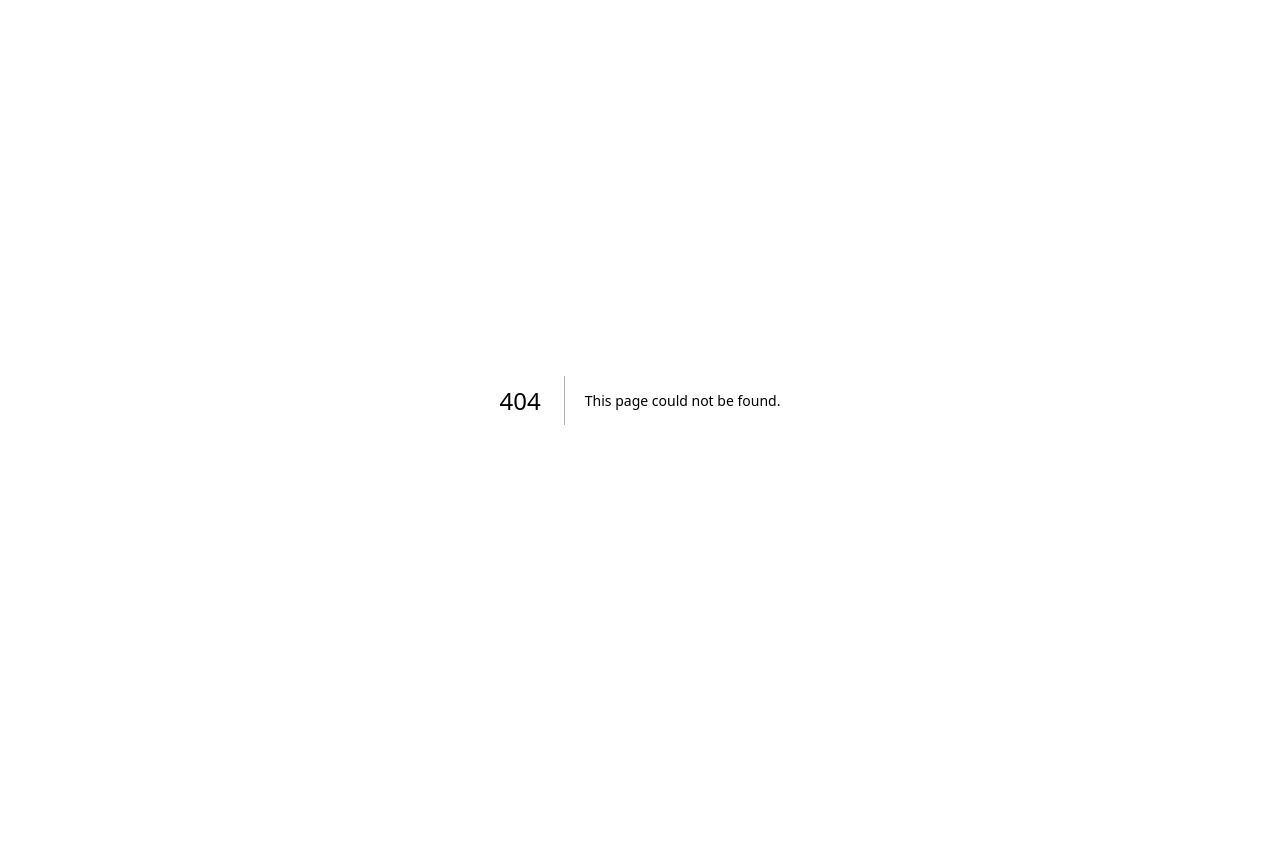
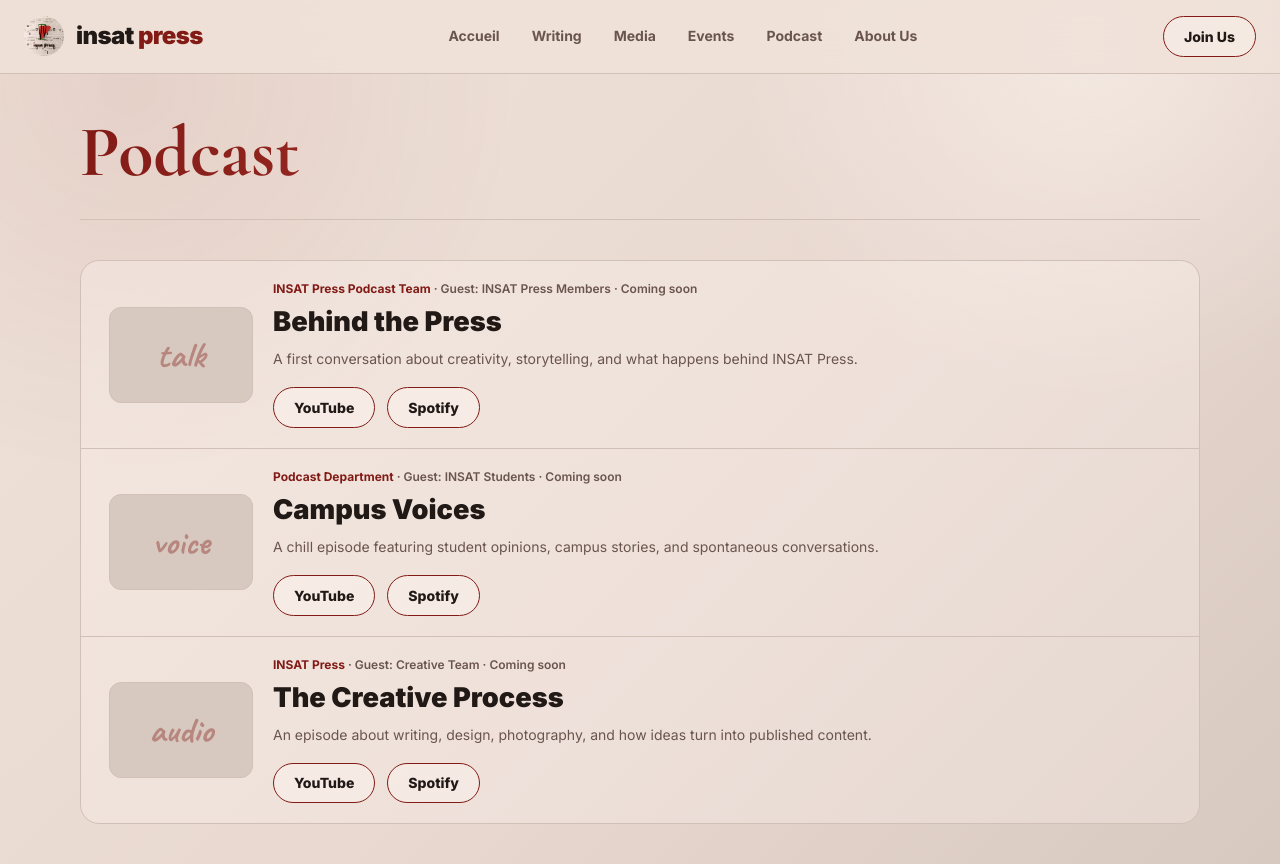
Before and after one commit to Mayssam-Hergli/insat-press, a Next.js app: page /podcast in a window 1280 px wide. Before the commit this address had no page. Before the commit the page ends 800 px from the top, so only its background shows below. Built offline with nearby package versions, Linux system fonts and the light colour scheme.

Commit message:
Build podcast page

```diff
--- /dev/null
+++ b/src/app/events/page.tsx
@@ -0,0 +1,54 @@
+import Navbar from "@/components/shared/Navbar";
+import { events } from "@/data/events";
+
+export default function EventsPage() {
+  return (
+    <main className="min-h-screen page-bg">
+      <Navbar />
+
+      <section className="px-6 py-10 md:px-12 lg:px-20">
+        <div className="mx-auto max-w-6xl">
+          <div className="mb-10">
+             <h1 className="font-serif-display bg-[linear-gradient(90deg,#821b16_0%,#9e2d27_35%,#b9433a_65%,#d2766c_100%)] bg-clip-text pb-3 text-5xl font-bold leading-[1.08] text-transparent md:text-6xl lg:text-7xl">
+  Events
+</h1>
+            <div className="mt-4 h-[1px] w-full bg-[var(--line)]" />
+          </div>
+
+          <div className="grid gap-5 md:grid-cols-2 lg:grid-cols-3">
+            {events.map((event) => (
+              <article
+                key={event.slug}
+                className="group overflow-hidden rounded-[1.2rem] border border-[var(--line)] bg-[rgba(255,248,243,0.28)] transition hover:-translate-y-1 hover:shadow-xl hover:shadow-[rgba(33,25,22,0.08)]"
+              >
+                <div className="flex h-40 items-center justify-center border-b border-[var(--line)] bg-[var(--sand)]">
+                  <span className="font-hand text-5xl font-bold text-[rgba(130,27,22,0.36)]">
+                    {event.coverLabel}
+                  </span>
+                </div>
+
+                <div className="p-5">
+                  <p className="text-xs font-black uppercase tracking-[0.18em] text-[var(--press-red)]">
+                    {event.type}
+                  </p>
+
+                  <h2 className="mt-3 text-2xl font-black leading-tight text-[var(--ink)] transition-colors group-hover:text-[var(--press-red)]">
+                    {event.title}
+                  </h2>
+
+                  <p className="mt-2 text-sm font-semibold text-[var(--muted)]">
+                    {event.edition} · {event.date}
+                  </p>
+
+                  <p className="mt-3 text-sm leading-6 text-[var(--muted)]">
+                    {event.description}
+                  </p>
+                </div>
+              </article>
+            ))}
+          </div>
+        </div>
+      </section>
+    </main>
+  );
+}
--- /dev/null
+++ b/src/app/podcast/page.tsx
@@ -0,0 +1,73 @@
+import Link from "next/link";
+import Navbar from "@/components/shared/Navbar";
+import { podcasts } from "@/data/podcasts";
+
+export default function PodcastPage() {
+  return (
+    <main className="min-h-screen page-bg">
+      <Navbar />
+
+      <section className="px-6 py-10 md:px-12 lg:px-20">
+        <div className="mx-auto max-w-6xl">
+          <div className="mb-10">
+            <h1 className="font-serif-display bg-[linear-gradient(90deg,#821b16_0%,#9e2d27_35%,#b9433a_65%,#d2766c_100%)] bg-clip-text pb-3 text-5xl font-bold leading-[1.08] text-transparent md:text-6xl lg:text-7xl">
+              Podcast
+            </h1>
+
+            <div className="mt-4 h-[1px] w-full bg-[var(--line)]" />
+          </div>
+
+          <div className="overflow-hidden rounded-[1.2rem] border border-[var(--line)] bg-[rgba(255,248,243,0.28)]">
+            {podcasts.map((episode) => (
+              <article
+                key={episode.slug}
+                className="flex flex-col gap-5 border-b border-[var(--line)] px-5 py-5 last:border-b-0 md:flex-row md:items-center md:px-7"
+              >
+                <div className="flex h-24 w-full shrink-0 items-center justify-center rounded-xl border border-[var(--line)] bg-[var(--sand)] md:w-36">
+                  <span className="font-hand text-4xl font-bold text-[rgba(130,27,22,0.38)]">
+                    {episode.coverLabel}
+                  </span>
+                </div>
+
+                <div className="min-w-0 flex-1">
+                  <p className="text-xs font-semibold text-[var(--muted)]">
+                    <span className="font-bold text-[var(--press-red)]">
+                      {episode.host}
+                    </span>{" "}
+                    · Guest: {episode.guest} · {episode.date}
+                  </p>
+
+                  <h2 className="mt-2 text-2xl font-black leading-tight text-[var(--ink)] md:text-[1.7rem]">
+                    {episode.title}
+                  </h2>
+
+                  <p className="mt-2 max-w-3xl text-sm leading-6 text-[var(--muted)]">
+                    {episode.description}
+                  </p>
+
+                  <div className="mt-4 flex flex-wrap gap-3">
+                    <Link
+                      href={episode.youtubeUrl}
+                      data-cursor-label="YouTube"
+                      className="btn-editorial btn-editorial-sm"
+                    >
+                      YouTube
+                    </Link>
+
+                    <Link
+                      href={episode.spotifyUrl}
+                      data-cursor-label="Spotify"
+                      className="btn-editorial btn-editorial-sm"
+                    >
+                      Spotify
+                    </Link>
+                  </div>
+                </div>
+              </article>
+            ))}
+          </div>
+        </div>
+      </section>
+    </main>
+  );
+}
--- /dev/null
+++ b/src/data/events.ts
@@ -0,0 +1,42 @@
+export type EventItem = {
+  slug: string;
+  title: string;
+  edition: string;
+  date: string;
+  description: string;
+  coverLabel: string;
+  type: string;
+};
+
+export const events: EventItem[] = [
+  {
+    slug: "press-night",
+    title: "INSAT Press Night",
+    edition: "Annual Event",
+    date: "Coming soon",
+    description:
+      "A signature INSAT Press event celebrating creativity, expression, media, and storytelling.",
+    coverLabel: "night",
+    type: "Flagship Event",
+  },
+  {
+    slug: "creative-workshops",
+    title: "Creative Workshops",
+    edition: "Recurring Activity",
+    date: "Coming soon",
+    description:
+      "Workshops around writing, photography, design, media coverage, and content creation.",
+    coverLabel: "create",
+    type: "Workshop",
+  },
+  {
+    slug: "campus-coverage-days",
+    title: "Campus Coverage Days",
+    edition: "Media Activity",
+    date: "Coming soon",
+    description:
+      "INSAT Press moments dedicated to capturing events, student life, and campus memories.",
+    coverLabel: "cover",
+    type: "Coverage",
+  },
+];
--- /dev/null
+++ b/src/data/podcasts.ts
@@ -0,0 +1,50 @@
+export type PodcastEpisode = {
+  slug: string;
+  title: string;
+  host: string;
+  guest: string;
+  date: string;
+  description: string;
+  coverLabel: string;
+  youtubeUrl: string;
+  spotifyUrl: string;
+};
+
+export const podcasts: PodcastEpisode[] = [
+  {
+    slug: "behind-the-press",
+    title: "Behind the Press",
+    host: "INSAT Press Podcast Team",
+    guest: "INSAT Press Members",
+    date: "Coming soon",
+    description:
+      "A first conversation about creativity, storytelling, and what happens behind INSAT Press.",
+    coverLabel: "talk",
+    youtubeUrl: "#",
+    spotifyUrl: "#",
+  },
+  {
+    slug: "campus-voices",
+    title: "Campus Voices",
+    host: "Podcast Department",
+    guest: "INSAT Students",
+    date: "Coming soon",
+    description:
+      "A chill episode featuring student opinions, campus stories, and spontaneous conversations.",
+    coverLabel: "voice",
+    youtubeUrl: "#",
+    spotifyUrl: "#",
+  },
+  {
+    slug: "creative-process",
+    title: "The Creative Process",
+    host: "INSAT Press",
+    guest: "Creative Team",
+    date: "Coming soon",
+    description:
+      "An episode about writing, design, photography, and how ideas turn into published content.",
+    coverLabel: "audio",
+    youtubeUrl: "#",
+    spotifyUrl: "#",
+  },
+];
```
Also changed, not shown: src/components/cards/EventCard.tsx (added).
